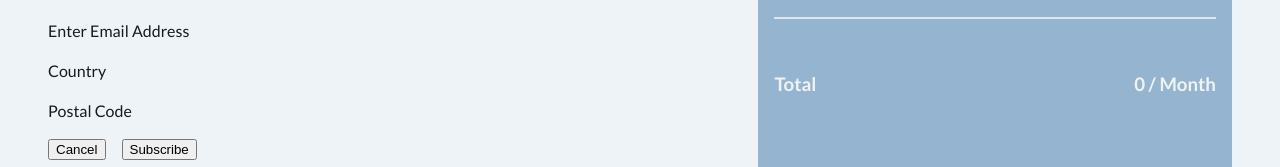
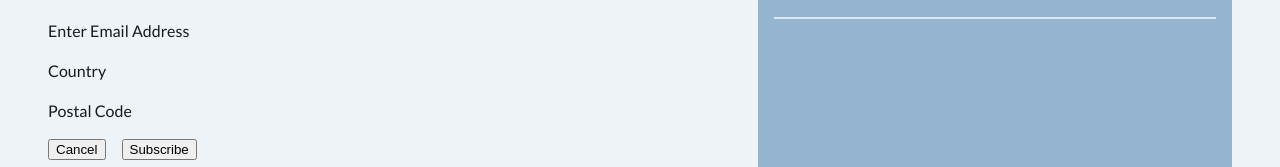
Before and after one commit to IkarosKurtz/Grizzly-Subscription, a React (Vite) app: page / in a window 1280 px wide. Shown: the part 268-435 px from the top of the page. Built offline with nearby package versions, Linux system fonts and the light colour scheme.

Commit message:
feat: :sparkles: Total escondido mientras no se use

```diff
--- a/src/components/PaymentOption/PaymentOptions.css
+++ b/src/components/PaymentOption/PaymentOptions.css
@@ -34,3 +34,7 @@
 .rightTot{
   text-align: right;
 }
+
+.hide{
+  display: none;
+}
--- a/src/components/PaymentOption/PaymentOptions.tsx
+++ b/src/components/PaymentOption/PaymentOptions.tsx
@@ -25,7 +25,7 @@ export function PaymentOptions(){
 
             <div className="result">
                 <h3>{subType}</h3>
-                <div className="total">
+                <div className={`total ${selected===-1 ? "hide" : ""}`}>
                     <h3 className="leftTot">Total</h3>
                     <h3 className="rightTot">{cost} / Month</h3>
                 </div>
```
